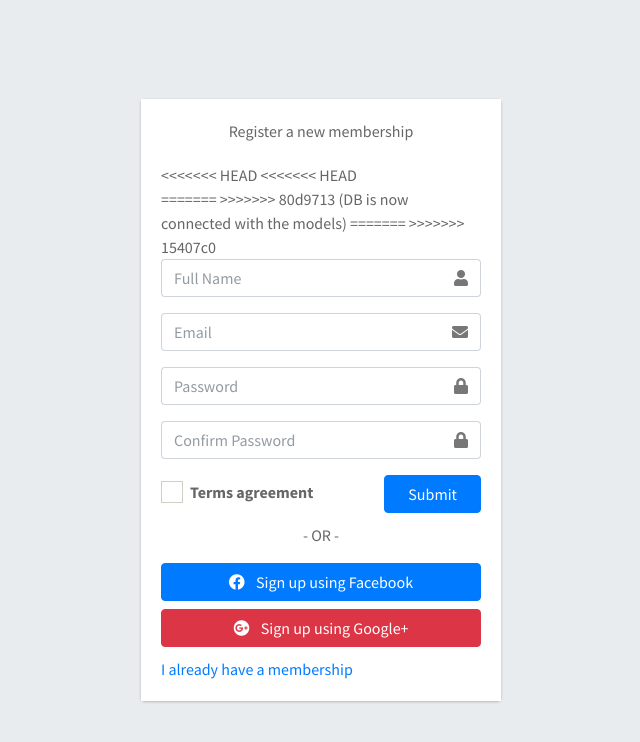
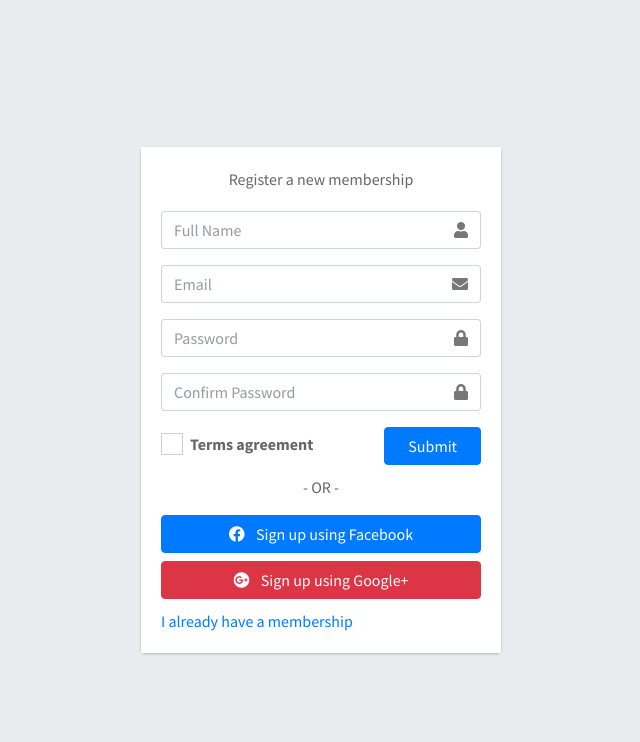
Before and after one commit to Bello-Ibrahm/tech-hub_blog, a Python web app: template web_flask/templates/register.html in a window 1280 px wide. Shown: the top 742 px of the page, without its empty margins (319-959 px from the left). Run offline with Jinja, Linux system fonts and the light colour scheme; the template is opened without the code that fills it, so the values that code supplies are empty, except form fields; form fields are guessed from the names that the template uses; some libraries are stand-ins or nearby versions.

Commit message:
edits in register.html revoming rebase commenting section

```diff
--- a/web_flask/templates/register.html
+++ b/web_flask/templates/register.html
@@ -37,17 +37,8 @@
         {% endif %}
       {% endwith %}
       <p class="login-box-msg">Register a new membership</p>
-<<<<<<< HEAD
-<<<<<<< HEAD
-      <form action="" method="POST">
-=======
-      <form action="/register" method="post">
->>>>>>> 80d9713 (DB is now connected with the models)
-=======
 
       <form action="" method="POST">
-
->>>>>>> 15407c0
         {{ form.hidden_tag() }}
         <div class="input-group mb-3">
           {{ form.name(class="form-control", placeholder="Full Name") }}
```
